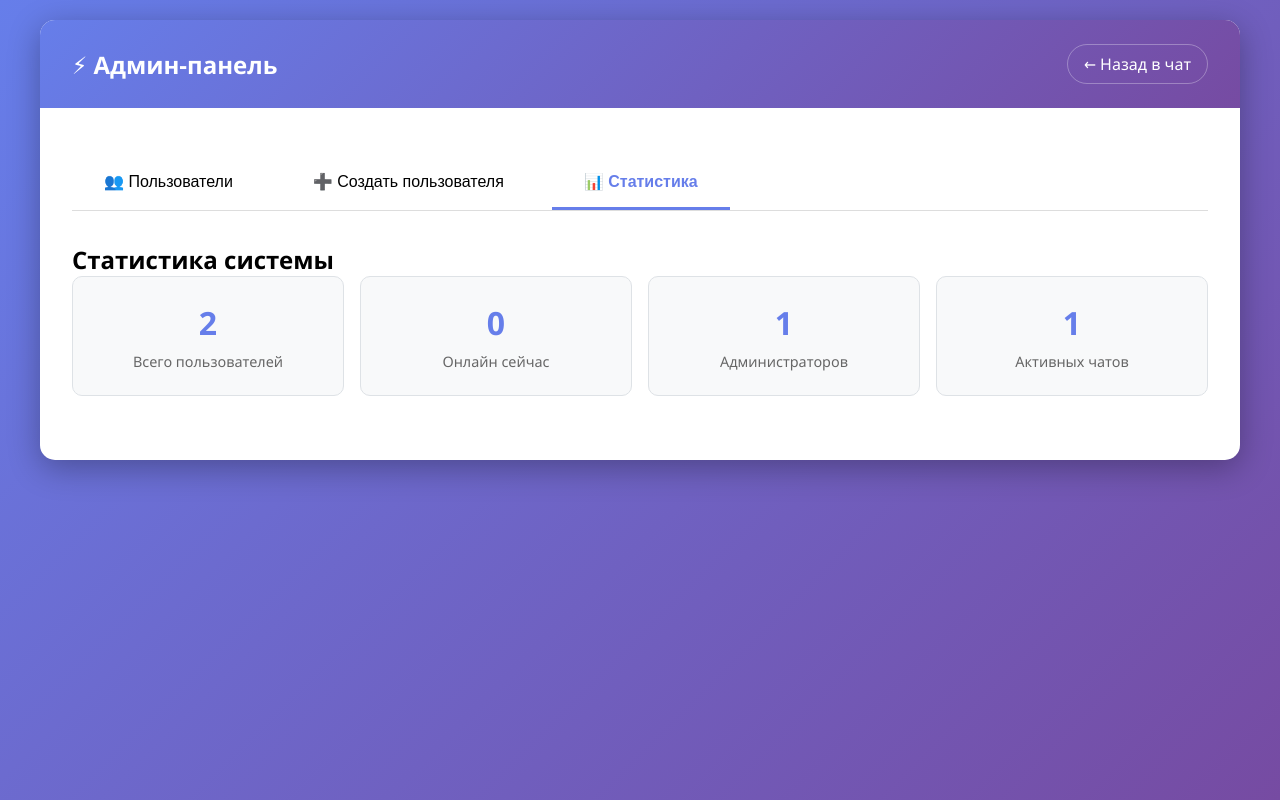
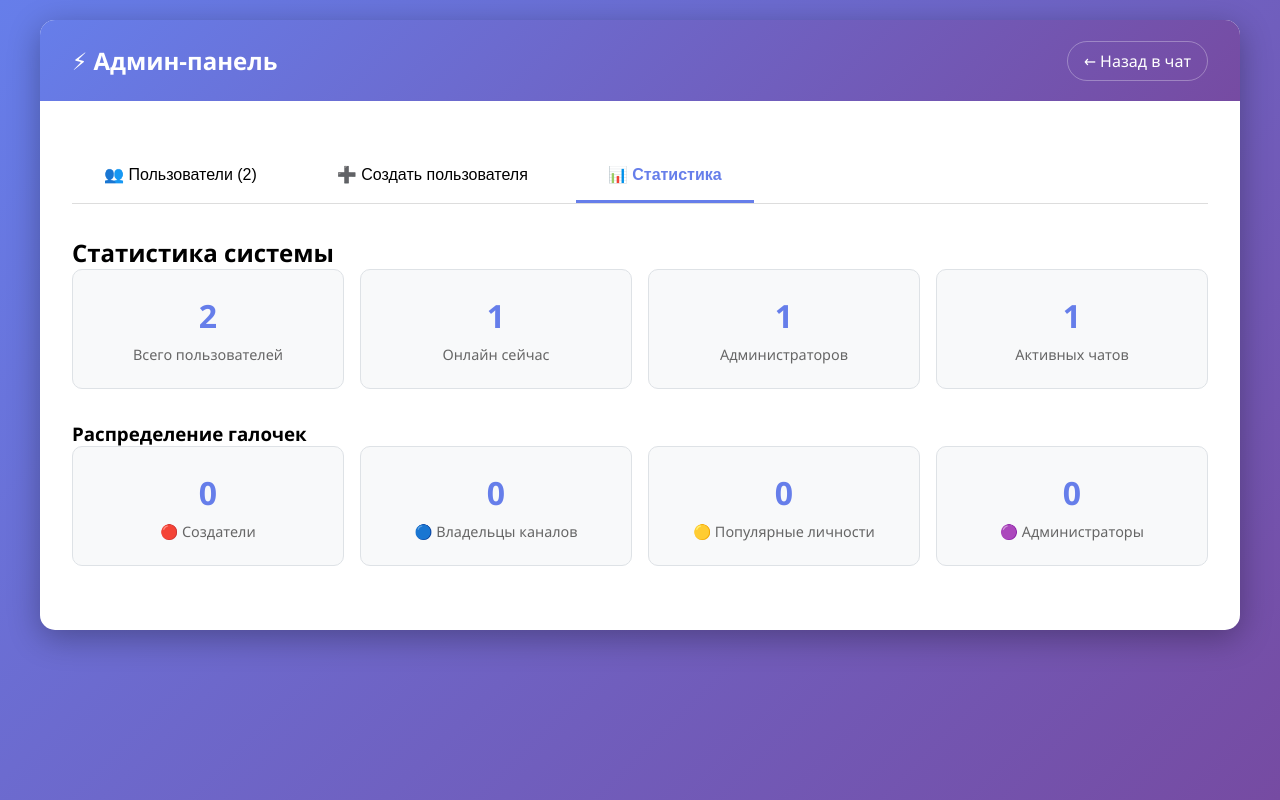
Before and after one commit to KirikProGames/FreedomChat, a Flask app: template FreedomChat/templates/admin_panel.html in a window 1280 px wide, after a click on "📊 Статистика". Run offline with Flask 3, Linux system fonts and the light colour scheme; tables that the repository leaves empty hold one stand-in row (values such as "Sample post"); the template is opened without the code that fills it: values that come from a table or form of the project are taken from there, most other values are stand-ins (such as "Sample title", 1, 10 or a date in 2020).

Commit message:
Update admin_panel.html

```diff
--- a/FreedomChat/templates/admin_panel.html
+++ b/FreedomChat/templates/admin_panel.html
@@ -338,7 +338,14 @@
     <div class="container">
         <div class="header">
             <h1>⚡ Админ-панель</h1>
-            <a href="{{ url_for('dashboard') }}" class="back-btn">← Назад в чат</a>
+            <div>
+                <a href="{{ url_for('dashboard') }}" class="back-btn">← Назад в чат</a>
+                {% if current_user.is_super_admin %}
+                <span class="badge badge-red" style="margin-left: 1rem;">🔴 Создатель</span>
+                {% elif current_user.is_admin %}
+                <span class="badge badge-purple" style="margin-left: 1rem;">🟣 Админ</span>
+                {% endif %}
+            </div>
         </div>
 
         <div class="content">
@@ -355,7 +362,7 @@
 
             <!-- Табы -->
             <div class="tabs">
-                <button class="tab active" onclick="openTab('users')">👥 Пользователи</button>
+                <button class="tab active" onclick="openTab('users')">👥 Пользователи ({{ users|length }})</button>
                 <button class="tab" onclick="openTab('create-user')">➕ Создать пользователя</button>
                 <button class="tab" onclick="openTab('stats')">📊 Статистика</button>
             </div>
@@ -419,6 +426,10 @@
                                     🗑️ Удалить
                                 </button>
                             </form>
+                            {% elif current_user.is_admin and user.id != current_user.id and not user.is_super_admin %}
+                            <button class="btn btn-primary btn-sm" onclick="openBadgeModal({{ user.id }}, '{{ user.username }}', '{{ user.badge }}')">
+                                🎖️ Галочка
+                            </button>
                             {% endif %}
                         </div>
                     </div>
@@ -450,7 +461,7 @@
                         <label for="badge">Галочка</label>
                         <select id="badge" name="badge" class="form-control">
                             <option value="">Без галочки</option>
-                            <option value="red">🔴 Создатель</option>
+                            <option value="red">🔴 Создатель (только для супер-админа)</option>
                             <option value="blue">🔵 Владелец канала</option>
                             <option value="yellow">🟡 Популярная личность</option>
                             <option value="purple">🟣 Администратор</option>
@@ -481,16 +492,36 @@
                         <div class="stat-label">Всего пользователей</div>
                     </div>
                     <div class="stat-card">
-                        <div class="stat-number">{{ users|selectattr('online')|list|length }}</div>
+                        <div class="stat-number">{{ online_users_count }}</div>
                         <div class="stat-label">Онлайн сейчас</div>
                     </div>
                     <div class="stat-card">
-                        <div class="stat-number">{{ users|selectattr('is_admin')|list|length }}</div>
+                        <div class="stat-number">{{ admins_count }}</div>
                         <div class="stat-label">Администраторов</div>
                     </div>
                     <div class="stat-card">
                         <div class="stat-number">{{ chat_rooms_count }}</div>
                         <div class="stat-label">Активных чатов</div>
+                    </div>
+                </div>
+
+                <h3 style="margin-top: 2rem;">Распределение галочек</h3>
+                <div class="stats-grid">
+                    <div class="stat-card">
+                        <div class="stat-number">{{ users|selectattr('badge', 'equalto', 'red')|list|length }}</div>
+                        <div class="stat-label">🔴 Создатели</div>
+                    </div>
+                    <div class="stat-card">
+                        <div class="stat-number">{{ users|selectattr('badge', 'equalto', 'blue')|list|length }}</div>
+                        <div class="stat-label">🔵 Владельцы каналов</div>
+                    </div>
+                    <div class="stat-card">
+                        <div class="stat-number">{{ users|selectattr('badge', 'equalto', 'yellow')|list|length }}</div>
+                        <div class="stat-label">🟡 Популярные личности</div>
+                    </div>
+                    <div class="stat-card">
+                        <div class="stat-number">{{ users|selectattr('badge', 'equalto', 'purple')|list|length }}</div>
+                        <div class="stat-label">🟣 Администраторы</div>
                     </div>
                 </div>
             </div>
@@ -513,10 +544,12 @@
                             <input type="radio" name="badge" value="" id="badge_none">
                             <span>❌ Без галочки</span>
                         </label>
+                        {% if current_user.is_super_admin %}
                         <label style="display: flex; align-items: center; gap: 0.5rem;">
                             <input type="radio" name="badge" value="red" id="badge_red">
                             <span class="badge badge-red">🔴 Создатель мессенджера</span>
                         </label>
+                        {% endif %}
                         <label style="display: flex; align-items: center; gap: 0.5rem;">
                             <input type="radio" name="badge" value="blue" id="badge_blue">
                             <span class="badge badge-blue">🔵 Владелец крупного канала</span>
@@ -529,10 +562,12 @@
                             <input type="radio" name="badge" value="purple" id="badge_purple">
                             <span class="badge badge-purple">🟣 Администратор</span>
                         </label>
+                        {% if current_user.is_super_admin %}
                         <label style="display: flex; align-items: center; gap: 0.5rem;">
                             <input type="radio" name="badge" value="admin" id="badge_admin">
                             <span class="badge badge-admin">⚡ Системный администратор</span>
                         </label>
+                        {% endif %}
                     </div>
                 </div>
                 <div style="margin-top: 1rem; display: flex; gap: 1rem;">
@@ -603,7 +638,10 @@
 
             // Установить текущую галочку
             if (currentBadge) {
-                document.getElementById(`badge_${currentBadge}`).checked = true;
+                const radio = document.getElementById(`badge_${currentBadge}`);
+                if (radio) {
+                    radio.checked = true;
+                }
             } else {
                 document.getElementById('badge_none').checked = true;
             }
@@ -641,11 +679,6 @@
                 closeEditModal();
             }
         }
-
-        // Автоматическое обновление статистики каждые 30 секунд
-        setInterval(() => {
-            // Можно добавить AJAX-обновление статистики
-        }, 30000);
     </script>
 </body>
 </html>
```
